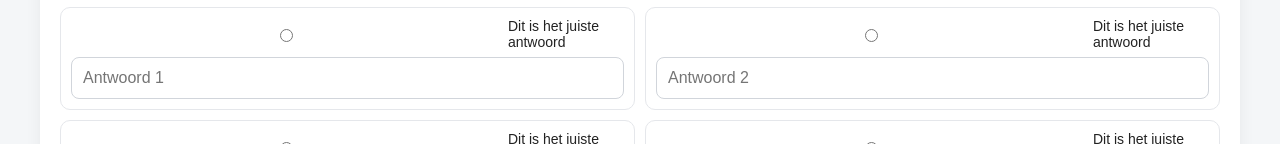
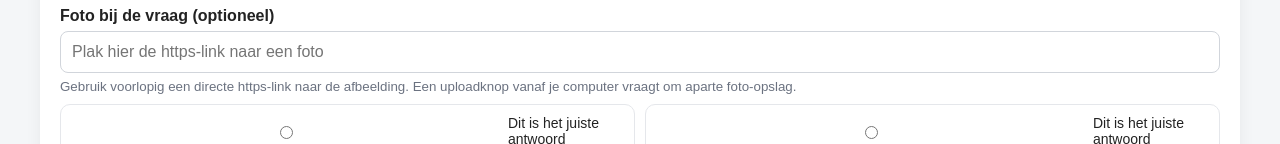
Before and after one commit to hvnovitas-ux/hvnovitas-beheer, a plain HTML site: page challenge-vragen.html in a window 1280 px wide. Shown: the part 466-610 px from the top of the page. Drawn offline with Linux system fonts and the light colour scheme; no server answers.

Commit message:
Add optional photo URL field to challenge question form

```diff
--- a/challenge-vragen.html
+++ b/challenge-vragen.html
@@ -53,6 +53,12 @@ textarea{min-height:75px;resize:vertical}
         <label for="questionText"><strong>Vraag</strong></label>
         <textarea id="questionText" required maxlength="500" placeholder="Typ hier de handbalvraag..."></textarea>
       </div>
+      <div class="field">
+        <label for="imageUrl"><strong>Foto bij de vraag (optioneel)</strong></label>
+        <input type="text" id="imageUrl" placeholder="Plak hier de https-link naar een foto">
+        <small class="muted">Gebruik voorlopig een directe https-link naar de afbeelding. Een uploadknop vanaf je computer vraagt om aparte foto-opslag.</small>
+        <img id="imagePreview" alt="Voorbeeld van de foto bij de vraag" hidden style="max-width:100%;max-height:240px;object-fit:contain;align-self:flex-start;border-radius:10px;margin-top:8px">
+      </div>
       <div class="answers">
         <div class="answer"><label><input type="radio" name="correct" value="0" required> Dit is het juiste antwoord</label><input type="text" id="answer0" required maxlength="250" placeholder="Antwoord 1"></div>
         <div class="answer"><label><input type="radio" name="correct" value="1" required> Dit is het juiste antwoord</label><input type="text" id="answer1" required maxlength="250" placeholder="Antwoord 2"></div>
```
